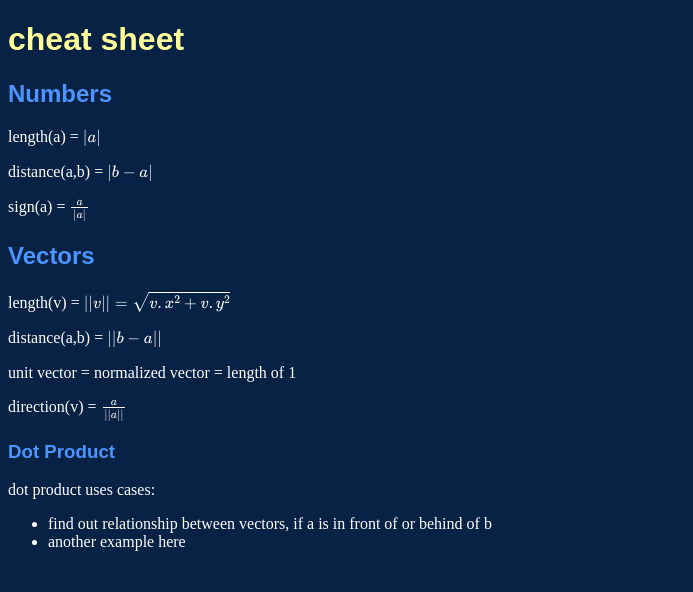
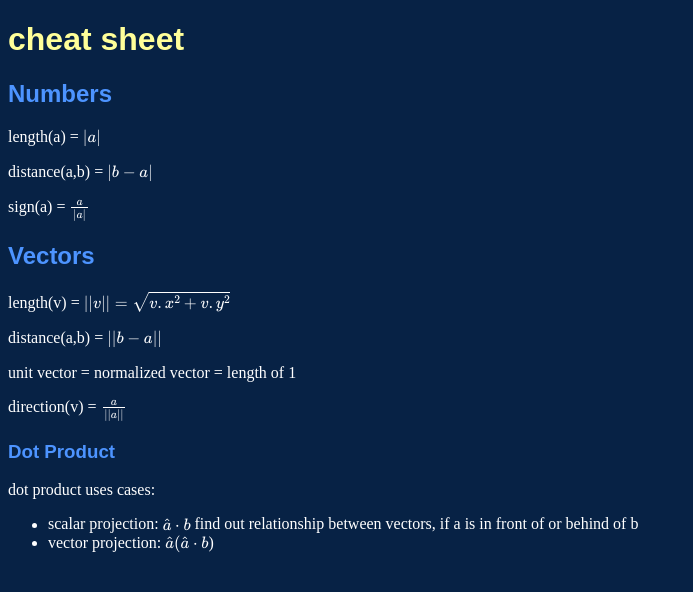
Before and after one commit to arvidsson/cheatsheet, a Jekyll site: the page built from index.md, in a window 1280 px wide. Shown: the top 592 px of the page, without its empty margins (0-693 px from the left). Built offline with Jekyll 4.4.1, drawn with Linux system fonts in a browser that asks for light colours; our own code applies the rules of GitHub Pages for plain Markdown files.

Commit message:
dot product

```diff
--- a/_includes/math.md
+++ b/_includes/math.md
@@ -20,5 +20,5 @@ direction(v) = $$\frac{a}{\vert \vert a \vert \vert}$$
 
 dot product uses cases:
 
-- find out relationship between vectors, if a is in front of or behind of b
-- another example here
+- scalar projection: $$\hat{a} \cdot b$$ find out relationship between vectors, if a is in front of or behind of b
+- vector projection: $$\hat{a} (\hat{a} \cdot b$$)
```
